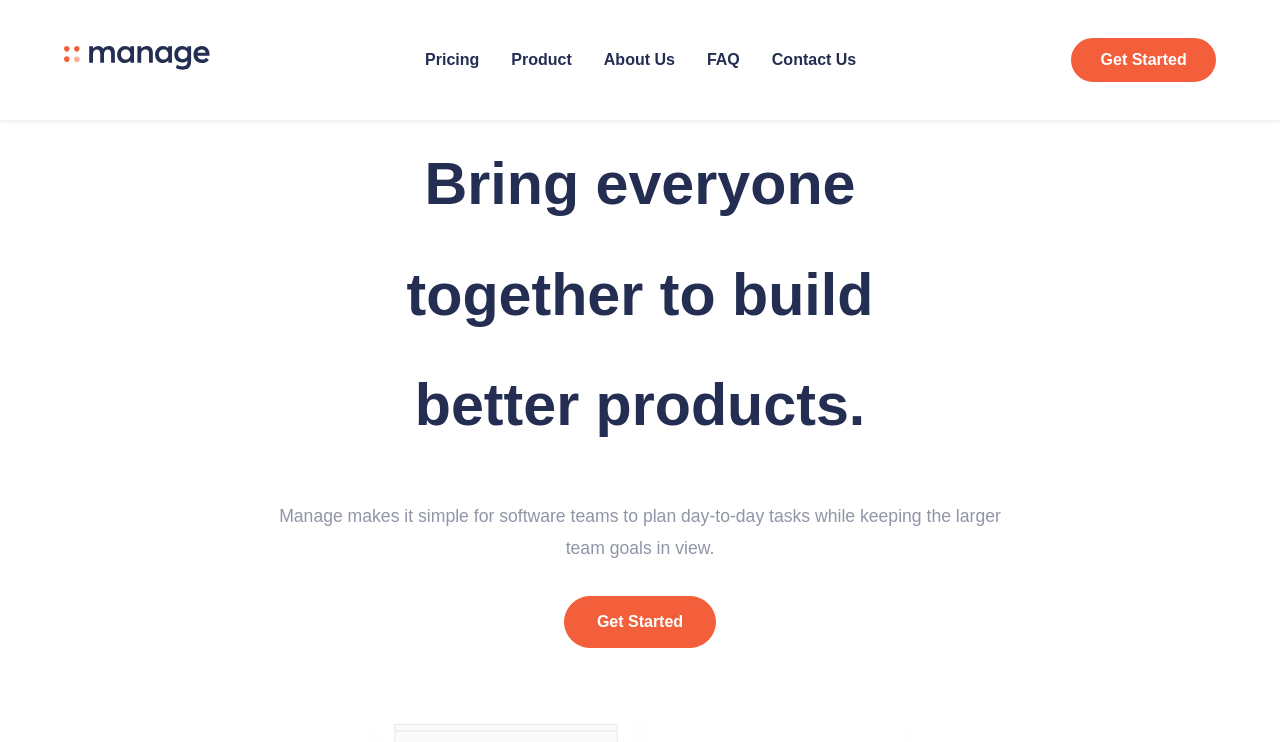
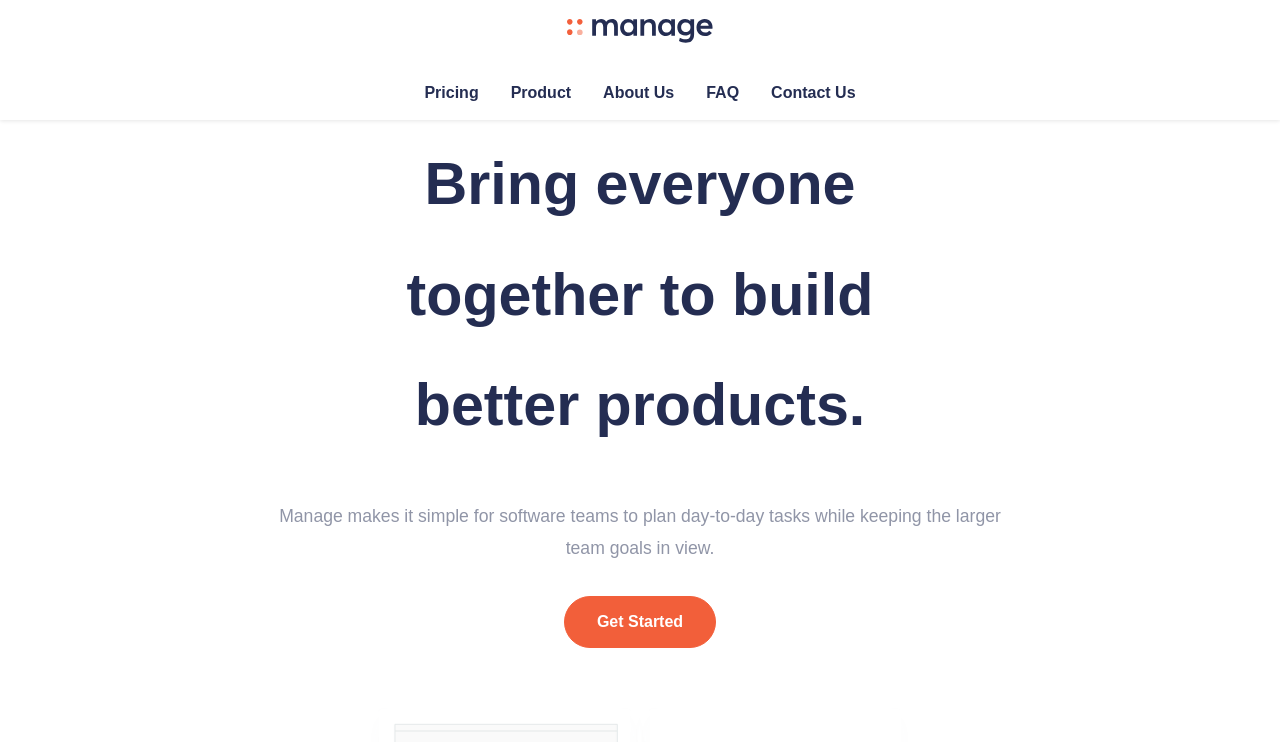
Before and after one commit to Medici305/Manage-Landing-Page, a React (Create React App) app: page / in a window 1280 px wide. Shown: the top 742 px of the page. Built offline with nearby package versions, Linux system fonts and the light colour scheme; a web font is replaced by a local one.

Commit message:
15. Added Hamburger to Nav

```diff
--- a/src/components/Nav.js
+++ b/src/components/Nav.js
@@ -3,6 +3,8 @@
 import Logo from '../images/logo.svg';
 import { Button2 } from '../Styles';
 import { Link } from 'react-router-dom';
+import { FontAwesomeIcon } from '@fortawesome/react-fontawesome'
+import { faBars } from '@fortawesome/free-solid-svg-icons'
 
 const Nav = () => {
     return (
@@ -27,9 +29,10 @@
                     <Link to='/contact-us'>Contact Us</Link>
                 </li>
             </nav>
-            <Button2>
+            <ButtonNav>
                 Get Started
-            </Button2>
+            </ButtonNav>
+            <FontAwesomeIcon icon={faBars} />
         </StyleNav>
     )
 }
@@ -44,9 +47,26 @@
     background: #fff;
     box-shadow: 0 1px 4px 0 rgba(0,0,0,.1);
     @media (max-width: 1420px) {
+        flex-direction: column;
+        justify-content: space-around;
+    }
+    @media (max-width: 500px) {
+        flex-direction: row;
+        justify-content: space-between;
+    }
+    svg {
+        display: none;
+        @media (max-width: 500px) {
+            display: flex;
+            font-size: 1.5rem;
+            color: hsl(228, 39%, 23%);
+            cursor: pointer;
+
+        }
+    }
+    @media (max-width: 1420px) {
         padding: 0rem 4rem;
     }
-
     nav {
         list-style: none;
         display: flex;
@@ -56,7 +76,17 @@
             cursor: pointer;
             position: relative;
         }
+        @media (max-width: 500px) {
+            display: none;
+        }
     }
 `;
 
+const ButtonNav = styled(Button2)`
+    @media (max-width: 1420px) {
+        display: none;
+    }
+`;
+
+
 export default Nav;
```
Also changed, not shown: 1 other file (tests, documents, lock files or other folders).
